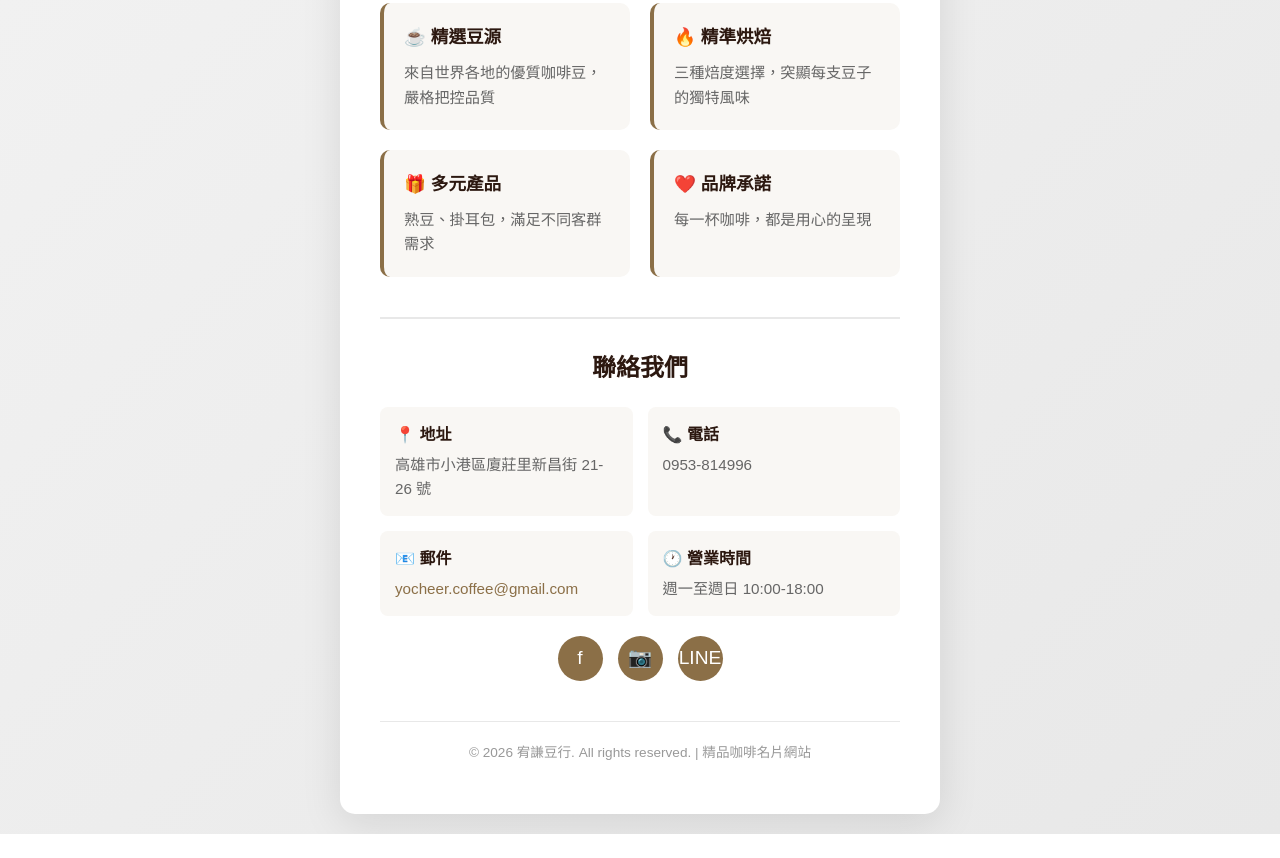
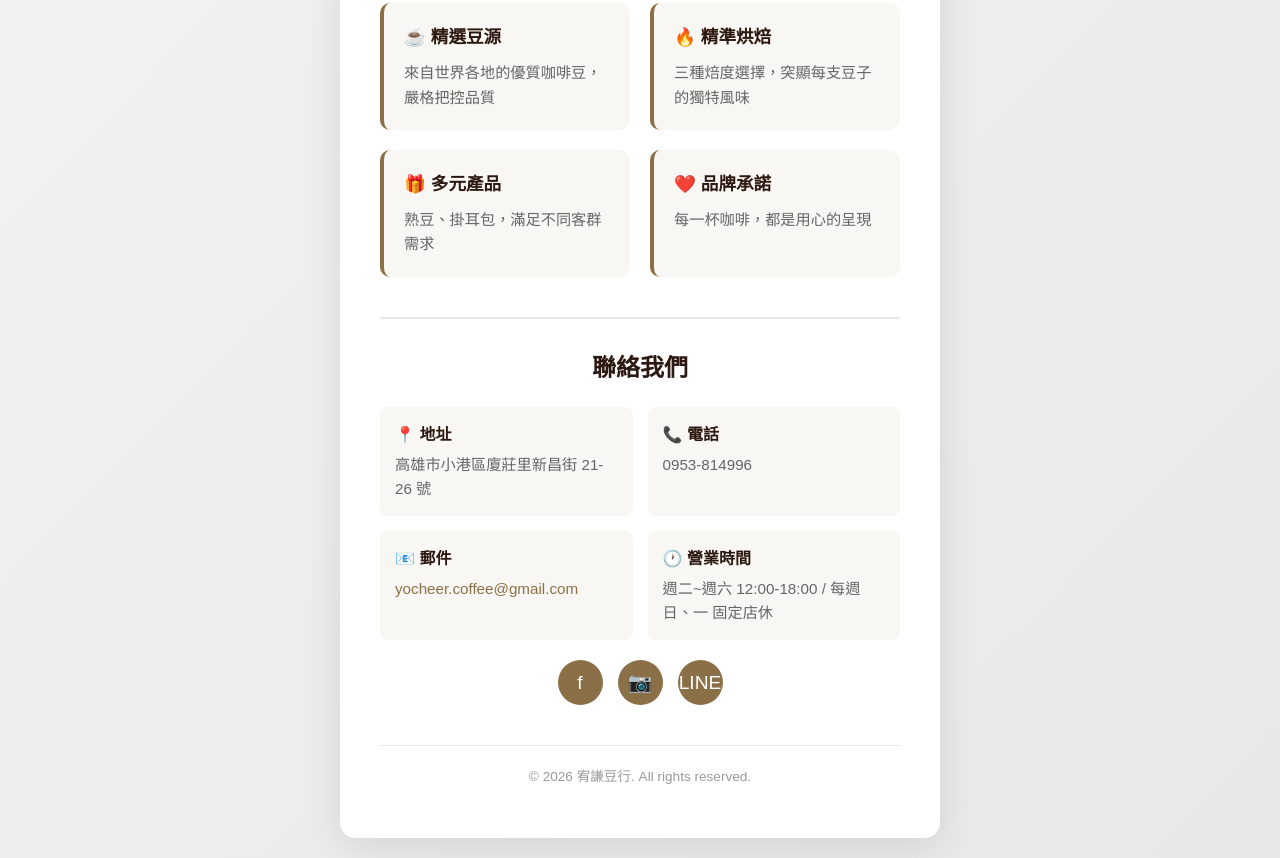
Before and after one commit to yocheercoffee-byte/yocheercoffee.com, a plain HTML site: page index.html in a window 1280 px wide. Shown: the part 946-1804 px from the top of the page. Before the commit the page ends 1780 px from the top, so only its background shows below. Drawn offline with Linux system fonts and the light colour scheme; files whose address does not match are found by name.

Commit message:
更新：官網頁尾與營業時間
- 移除頁尾的「精品咖啡名片網站」文字
- 更新營業時間：週二~週六 12:00-18:00 / 每週日、一 固定店休

```diff
--- a/index.html
+++ b/index.html
@@ -257,7 +257,7 @@
                 </div>
                 <div class="contact-item">
                     <strong>🕐 營業時間</strong>
-                    <p>週一至週日 10:00-18:00</p>
+                    <p>週二~週六 12:00-18:00 / 每週日、一 固定店休</p>
                 </div>
             </div>
 
@@ -271,7 +271,7 @@
 
         <!-- 頁尾 -->
         <div class="footer">
-            <p>&copy; 2026 宥謙豆行. All rights reserved. | 精品咖啡名片網站</p>
+            <p>&copy; 2026 宥謙豆行. All rights reserved.</p>
         </div>
     </div>
 </body>
```
